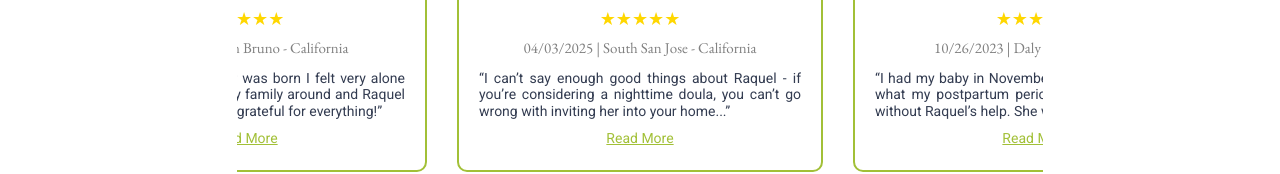
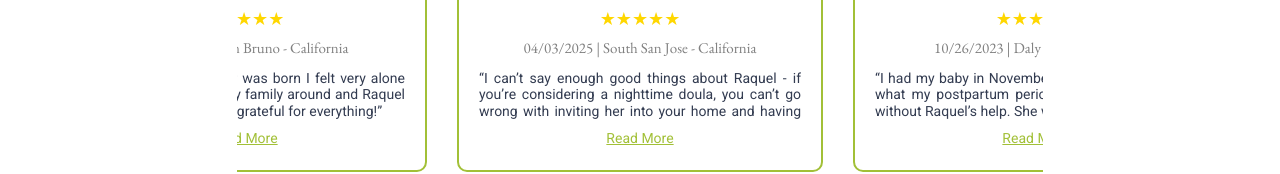
Before and after one commit to Victor-Settin/SiteQueenDoula, a React (Create React App) app: page / in a window 1280 px wide. Shown: the part 4663-4837 px from the top of the page. Built offline with nearby package versions, Linux system fonts and the light colour scheme.

Commit message:
comments

```diff
--- a/src/Pages/Home/Home.js
+++ b/src/Pages/Home/Home.js
@@ -61,7 +61,7 @@ const Home = () => {
       rating: 5,
       date: '04/03/2025',
       location: 'South San Jose - California',
-      comment: '“I can’t say enough good things about Raquel - if you’re considering a nighttime doula, you can’t go wrong with inviting her into your home...”',
+      comment: '“I can’t say enough good things about Raquel - if you’re considering a nighttime doula, you can’t go wrong with inviting her into your home and having her take care of your little one. She supported me with my 2-month-old twin boys, helping to get their nighttimes more regulated and their sleep better - a true lifesaver!”',
     },
     {
       name: 'Nathalia',
@@ -77,7 +77,7 @@ const Home = () => {
       rating: 5,
       date: '09/02/2024',
       location: 'San Mateo - California',
-      comment: '“Raquel had helped us a lot with my first baby and we had no doubts about being with her when our second princess arrived...”',
+      comment: '“Raquel had helped us a lot with my first baby and we had no doubts about being with her when our second princess arrived. We highly recommend her!”',
     },
     {
       name: 'Ana Quinonez',
@@ -85,7 +85,7 @@ const Home = () => {
       rating: 5,
       date: '12/26/2024',
       location: 'San Mateo - California',
-      comment: '“I have known Raquel Martins Rodrigues for over 5 years. We were coworkers working for the same family...”',
+      comment: '“I have known Raquel Martins Rodrigues for over 5 years. We were coworkers working for the same family in Hillsborough California. This family had 3 children and 3 Nannies. Raquel is very knowledgeable about child development and has taken many classes. She has a lot of experience working with new born babies since she has her postpartum Doula certificate. She also has experience working with toddlers and children of all ages. She´s very loving, kind, patient, and caring, warm, compassionate, trustworthy and respectful.  She´s also a great team player, helpful, gets along with everyone. She is very resourceful and has great problem solving skills. In addition, of being an exceptional Doula and a fantastic Nanny she is the best house cleaner I have ever met. She would transform a very  disorganized and dirty house into a spotless and neat place. She has wonderful organization skills and works in house projects. Raquel goes above and beyond with all the families she works with. I would highly recommend her.”',
     },
     {
       name: 'Aaron',
@@ -93,7 +93,7 @@ const Home = () => {
       rating: 5,
       date: '03/17/2024',
       location: 'RedWood City - California',
-      comment: '“I am thrilled to share my experience with Raquel, our Nanny and Doula. Raquel‘s gentle and loving approach made quite the difference...”',
+      comment: '“I am thrilled to share my experience with Raquel, our Nanny and Doula. Raquel‘s gentle and loving approach, made quite the difference. It was evident that my girls adored Raquel; they would light up the room whenever they saw her. Raquel was incredibly attentive to our girls, providing the care and support we needed during those early months. Her expertise and sleep training was particularly invaluable. Thanks to her guidance. We were able to establish a sleep routine that had our twin girls sleeping 11 hours a night by just four months of age. That’s not only improved their well-being, but also allowed us to regain some much-needed rest. Additionally, Raquel maintain excellent communication with me, keeping me informed and involved. I highly recommend Raquel. Her warmth experience and dedication have made a lasting positive impact on our family.”',
     },
     {
       name: 'Revşan',
@@ -101,7 +101,7 @@ const Home = () => {
       rating: 5,
       date: '12/26/2024',
       location: 'San Mateo - California',
-      comment: '“I came to US already pregnant with no English. Raquel was very supportive and patient with me and my family...”',
+      comment: '“I came to US already pregnant with no English. Raquel was very supportive and patient with me and my family It was very important having her around. Thank you!”',
     },
     {
       name: 'Sarah',
```
